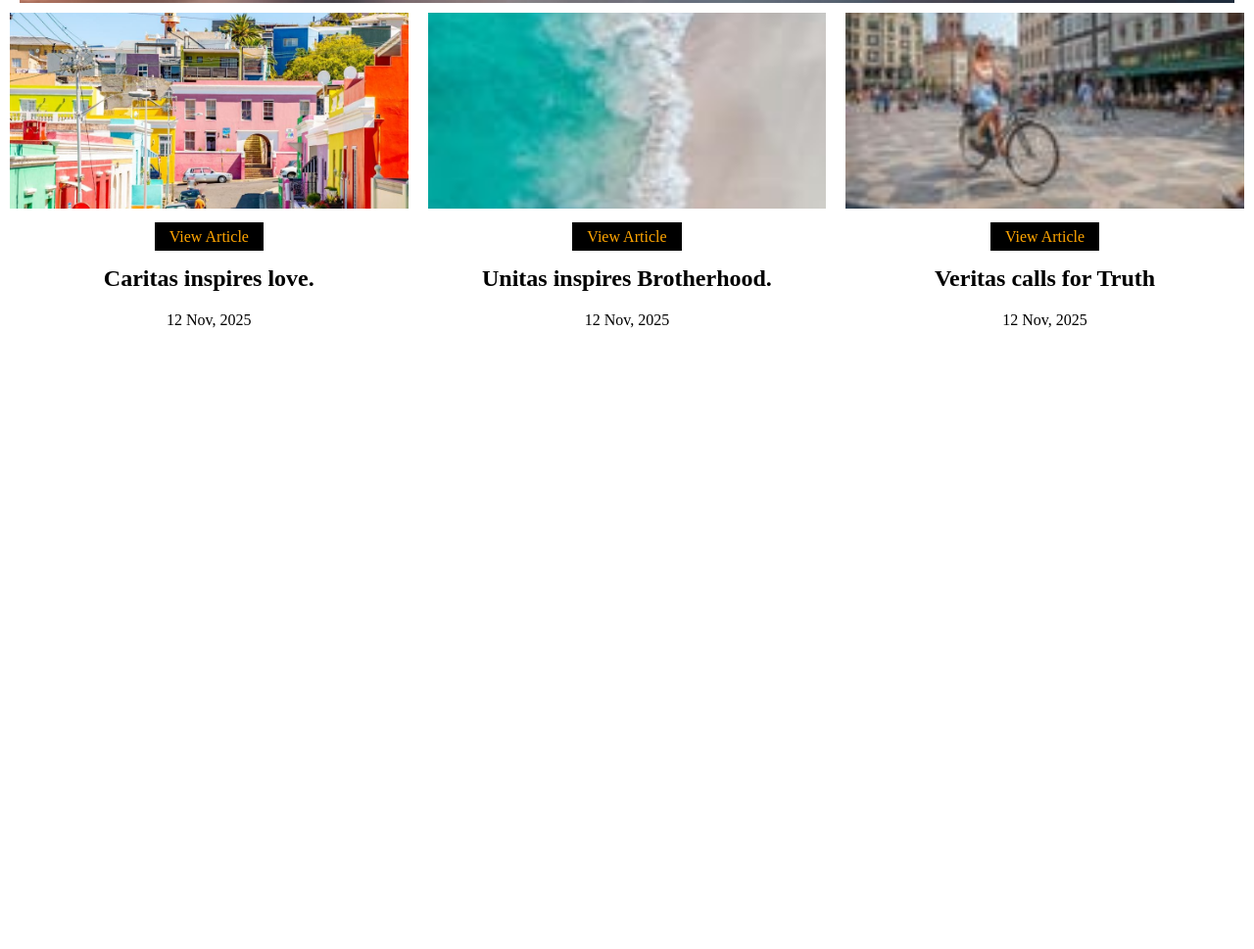
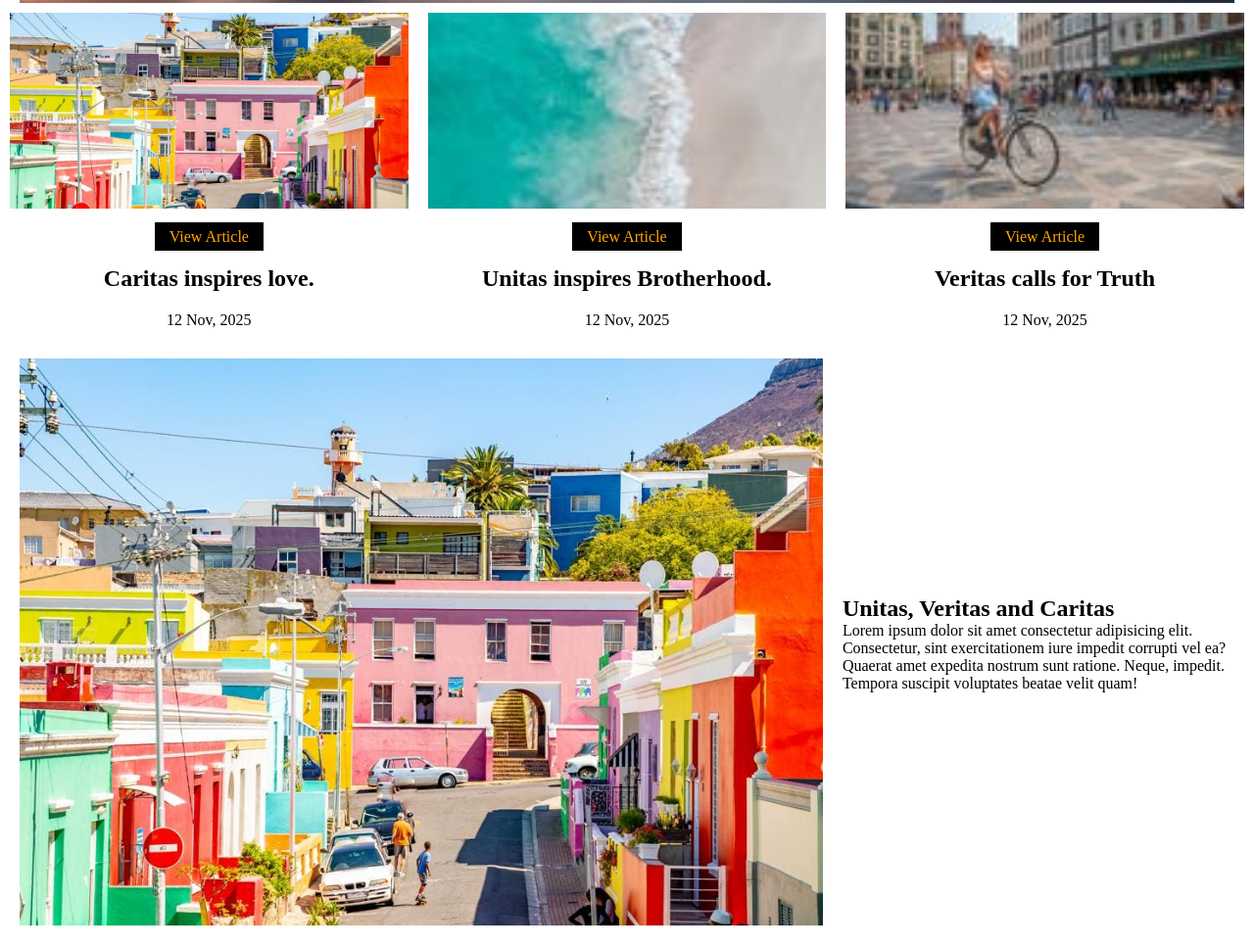
Before and after one commit to Simon-FOS/article-app, a plain HTML site: page index.html in a window 1280 px wide. Shown: the part 495-1464 px from the top of the page at 98% size. Before the commit the page ends 841 px from the top, so only its background shows below. Drawn offline with Linux system fonts and the light colour scheme.

Commit message:
added subsection on indext page

```diff
--- a/index.html
+++ b/index.html
@@ -141,6 +141,23 @@
                 </div>
             </section>
 
+            <section>
+                <div class="row d-md-flex align-items-center">
+                    <div class="col-md-8 des-img">
+                        <img src="static/img/mmm.jpg" alt="">
+                    </div>
+
+                    <div class="col-md-4">
+                        <h2>
+                            Unitas, Veritas and Caritas
+                        </h2>
+                        <p>
+                            Lorem ipsum dolor sit amet consectetur adipisicing elit. Consectetur, sint exercitationem iure impedit corrupti vel ea? Quaerat amet expedita nostrum sunt ratione. Neque, impedit. Tempora suscipit voluptates beatae velit quam!
+                       </p>
+                    </div>
+                </div>
+            </section>
+
         </main>
         <!--THE MAIN SECTION END-->
 
--- a/static/css/style.css
+++ b/static/css/style.css
@@ -124,7 +124,7 @@
     height: 200px;
   }
 
-  .card-img img{
+  .card-img img, .des-img img{
     object-fit: cover;
     object-position: center;
     width: 100%;
```
